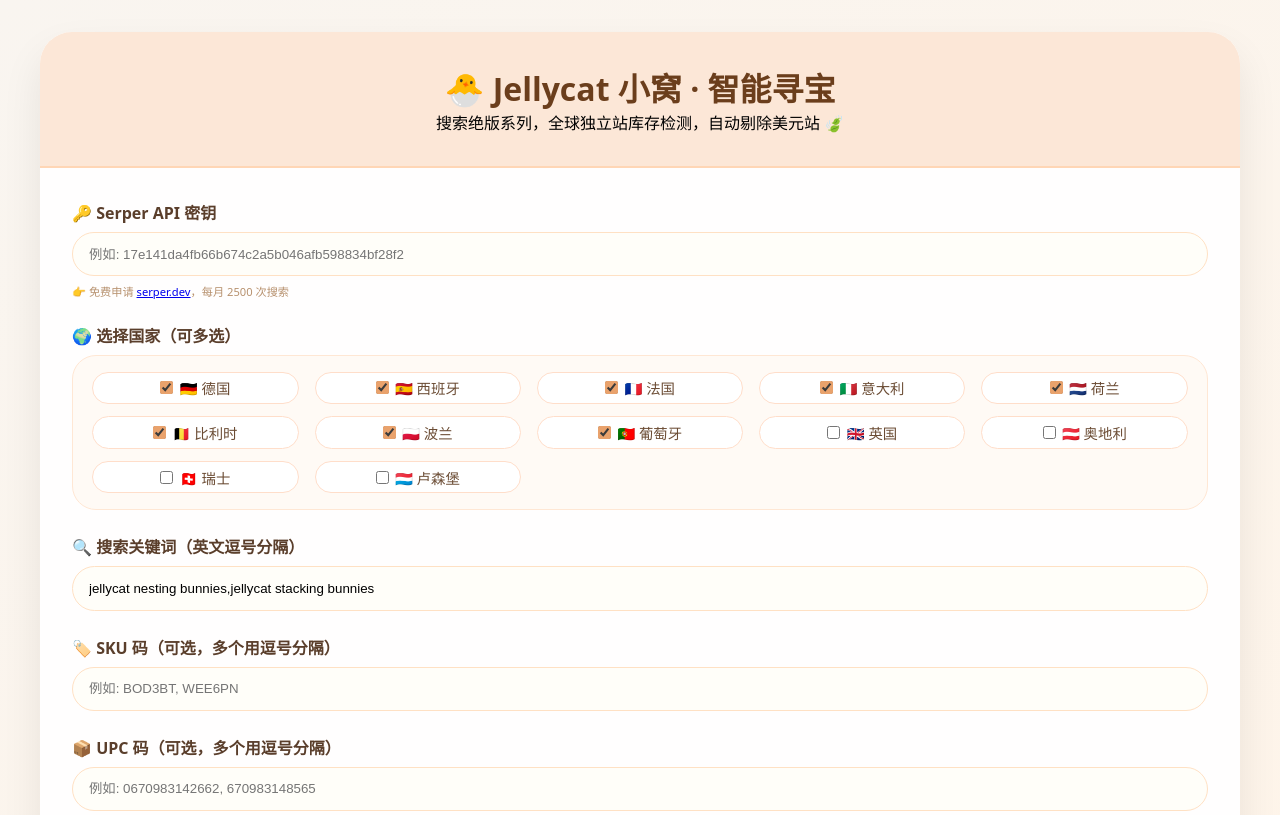
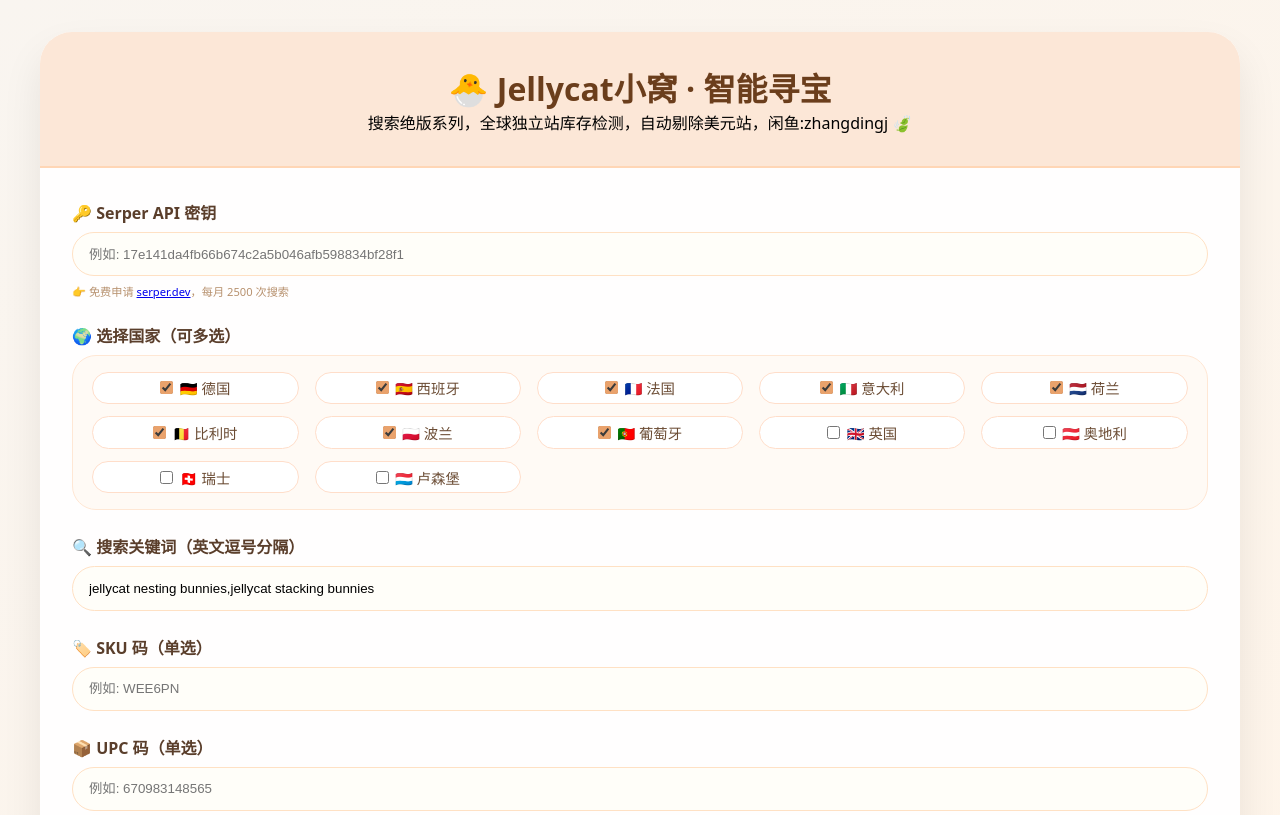
Before and after one commit to zhangdingji520/jellycat1, a website: page index.html in a window 1280 px wide. Shown: the top 815 px of the page. Drawn offline with Linux system fonts and the light colour scheme.

Commit message:
Update index.html

```diff
--- a/index.html
+++ b/index.html
@@ -3,7 +3,7 @@
 <head>
     <meta charset="UTF-8">
     <meta name="viewport" content="width=device-width, initial-scale=1.0, viewport-fit=cover">
-    <title>🐰 Jellycat 小窝 · 智能寻宝</title>
+    <title>🐰 Jellycat寻宝</title>
     <style>
         * { margin: 0; padding: 0; box-sizing: border-box; }
         body { background: linear-gradient(145deg, #f9f5f0 0%, #fff4e8 100%); font-family: system-ui; padding: 2rem 1rem; min-height: 100vh; }
@@ -103,13 +103,13 @@
 <body>
 <div class="card">
     <div class="header">
-        <h1>🐣 Jellycat 小窝 · 智能寻宝</h1>
-        <p>搜索绝版系列，全球独立站库存检测，自动剔除美元站 🍃</p>
+        <h1>🐣 Jellycat小窝 · 智能寻宝</h1>
+        <p>搜索绝版系列，全球独立站库存检测，自动剔除美元站，闲鱼:zhangdingj 🍃</p>
     </div>
     <div class="content">
         <div class="form-group">
             <label>🔑 Serper API 密钥</label>
-            <input type="password" id="apiKey" placeholder="例如: 17e141da4fb66b674c2a5b046afb598834bf28f2" value="">
+            <input type="password" id="apiKey" placeholder="例如: 17e141da4fb66b674c2a5b046afb598834bf28f1" value="">
             <div class="subnote">👉 免费申请 <a href="https://serper.dev" target="_blank">serper.dev</a>，每月 2500 次搜索</div>
         </div>
 
@@ -137,13 +137,13 @@
         </div>
 
         <div class="form-group">
-            <label>🏷️ SKU 码（可选，多个用逗号分隔）</label>
-            <input type="text" id="skuInput" placeholder="例如: BOD3BT, WEE6PN">
+            <label>🏷️ SKU 码（单选）</label>
+            <input type="text" id="skuInput" placeholder="例如: WEE6PN">
         </div>
 
         <div class="form-group">
-            <label>📦 UPC 码（可选，多个用逗号分隔）</label>
-            <input type="text" id="upcInput" placeholder="例如: 0670983142662, 670983148565">
+            <label>📦 UPC 码（单选）</label>
+            <input type="text" id="upcInput" placeholder="例如: 670983148565">
         </div>
 
         <div class="form-group">
```
